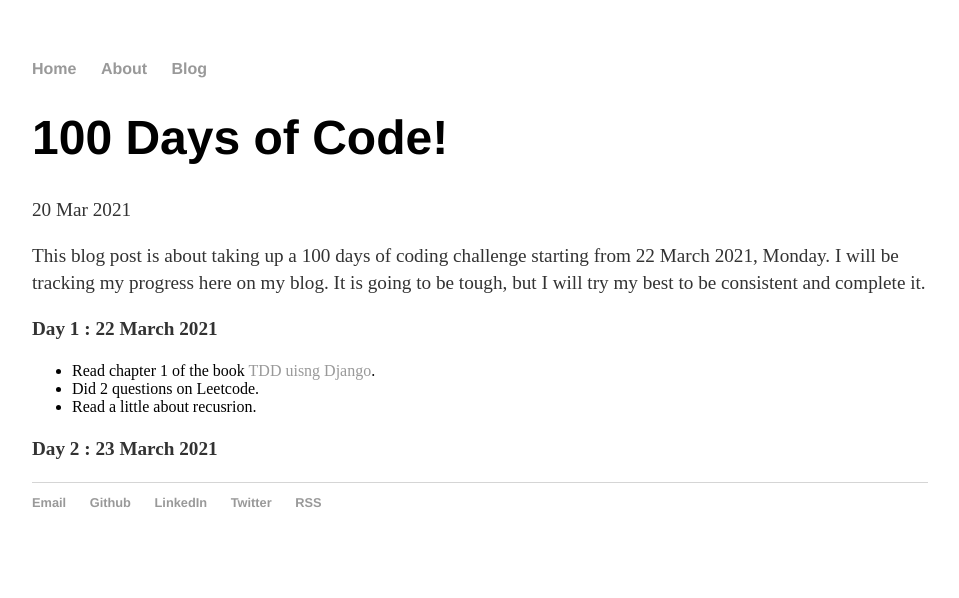
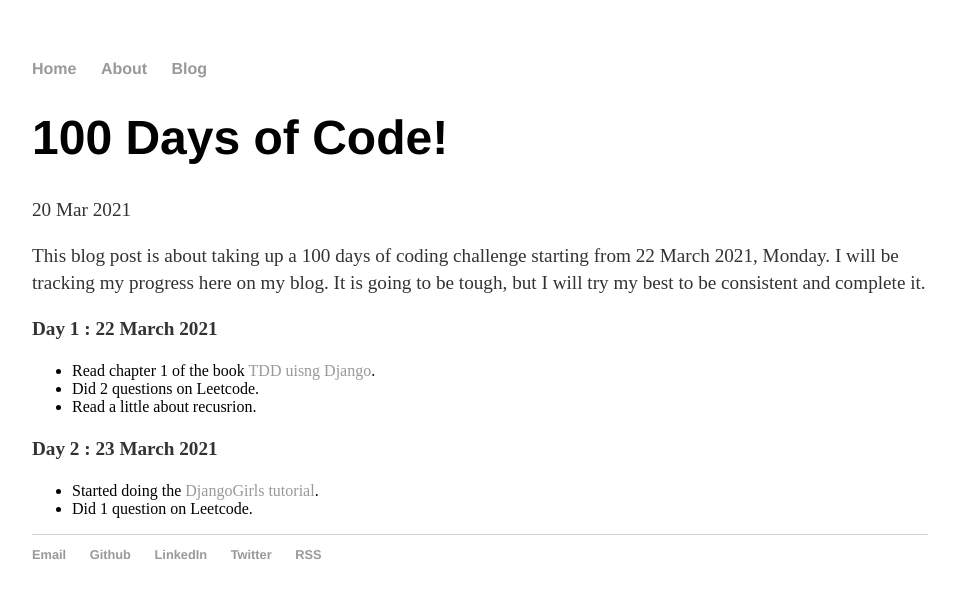
Before and after one commit to ssurbhi560/ssurbhi560.github.io, a Jekyll site: the page built from _posts/2021-03-20-100-Days-of-Code.md, in a window 1280 px wide. Shown: the top 598 px of the page, without its empty margins (160-1119 px from the left). Built offline with Jekyll 4.4.1, drawn with Linux system fonts in a browser that asks for light colours.

Commit message:
100 days of code : Day 2

```diff
--- a/_posts/2021-03-20-100-Days-of-Code.md
+++ b/_posts/2021-03-20-100-Days-of-Code.md
@@ -12,3 +12,6 @@ This blog post is about taking up a 100 days of coding challenge starting from 2
 - Read a little about recusrion.
 
 **Day 2 : 23 March 2021**
+
+- Started doing the [DjangoGirls tutorial](https://tutorial.djangogirls.org/en/).
+- Did 1 question on Leetcode.
```
